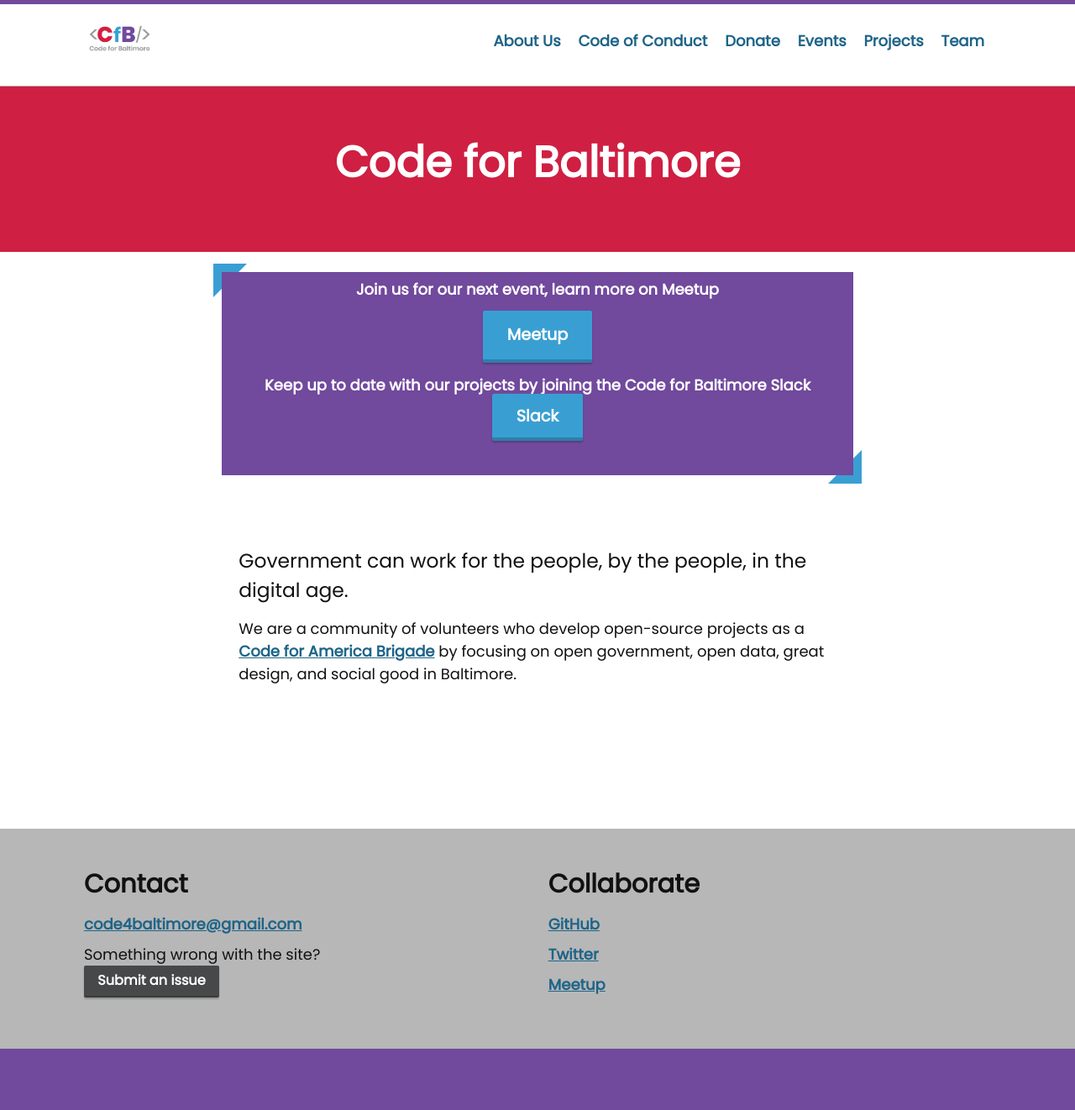
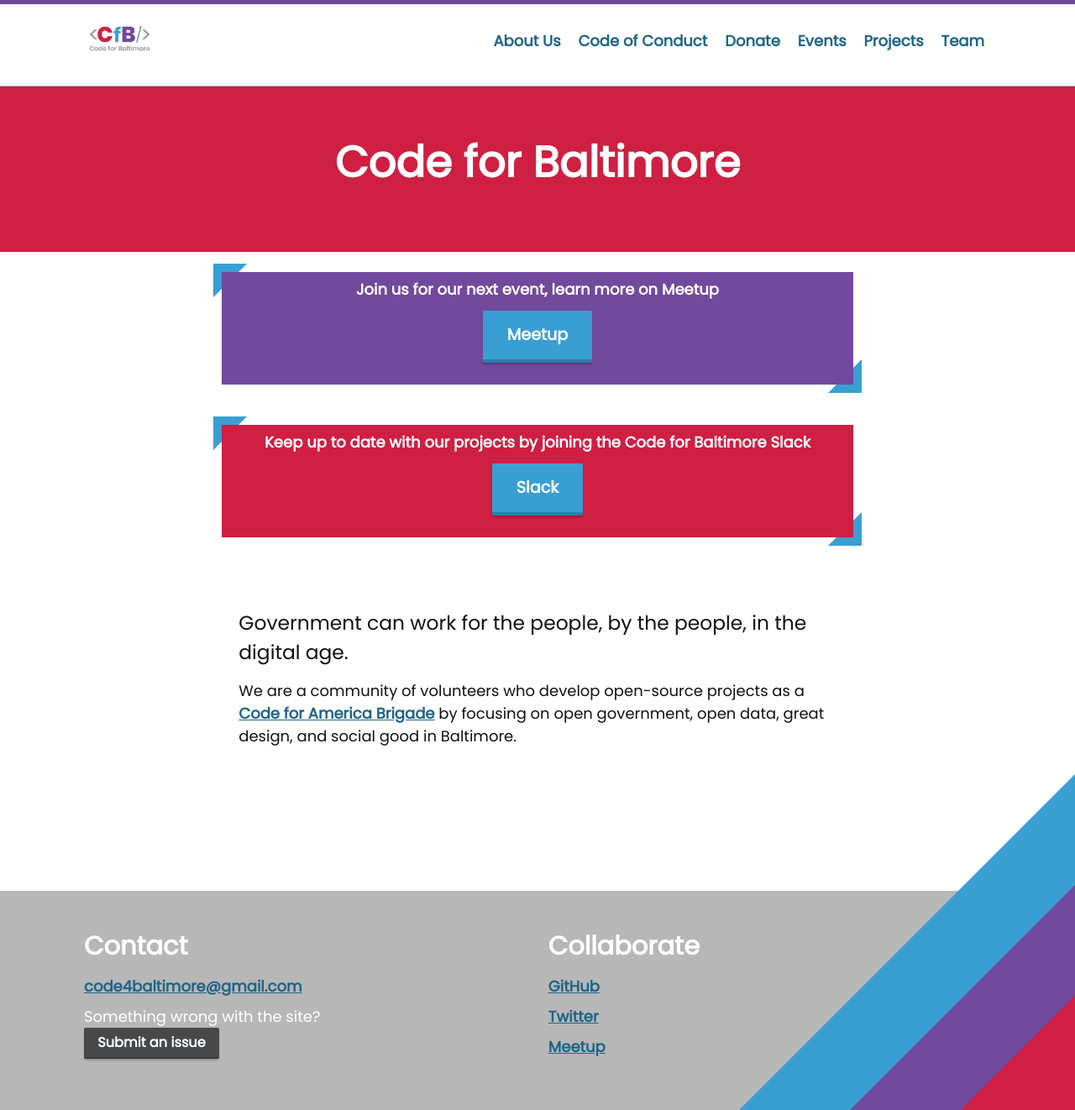
Before and after one commit to CodeForBaltimore/codeforbaltimore, a Jekyll site: the page built from index.html, in a window 1280 px wide. Shown: the whole page at 84% size. Built offline with Jekyll 4.4.1, drawn with Linux system fonts in a browser that asks for light colours; nearby versions of some CDN libraries; before the commit the page ends 1249 px from its top, so only the background shows below that.

Commit message:
playing with the triangles for the footer

```diff
--- a/_includes/footer.html
+++ b/_includes/footer.html
@@ -1,8 +1,8 @@
 <footer class="site-footer t-margin--top l-before-angled">
-
+	{% include icon/corner_bottom.html %}
   <div class="wrapper">
 
-    <div class="row">
+    <div class="row corner-bg-btm">
       <div class="col-6">
         <h2>Contact</h2>
         <ul class="contact-list">
@@ -32,6 +32,8 @@
         </ul>
       </div>
 
+
+
     </div>
 
   </div>
--- /dev/null
+++ b/_includes/icon/corner_bottom.html
@@ -0,0 +1,8 @@
+<svg xmlns="http://www.w3.org/2000/svg"  width="100px" height="100px" viewBox="0 0 100 100" version="1.1" class="corner_btm">
+	<g>
+		<path d="M 0,100 100,100 100,0 Z" style="fill:#399fd3"/>
+		<path d="M 33,100 100,100 100,33 Z" style="fill:#71499d"/>
+		<path d="M 66,100 100,100 100,66 Z" style="fill:#cf1f42"/>
+	</g>
+
+</svg>
--- a/_sass/_components.scss
+++ b/_sass/_components.scss
@@ -84,7 +84,7 @@
 .call-out {
 	position: relative;
 	background: white;
-	z-index: 1;
+	z-index: 0;
 }
 .call-out::after {
 	content: '';
@@ -104,7 +104,7 @@
 	position: absolute;
 	bottom: -10px;
 	right: -10px;
-	border-color: white;
+	border-color: transparent;
 	border-style: solid;
 	border-width: 20px;
 	border-right-color: $blue-color;
@@ -113,6 +113,12 @@
 }
 .call-out-inner {
 	background: $brand-color;
+	padding: 10px;
+	color:white;
+}
+
+.call-out-red {
+	background: $red-color;
 	padding: 10px;
 	color:white;
 }
--- /dev/null
+++ b/_sass/_footer.scss
@@ -0,0 +1,14 @@
+.corner_btm {
+	position: absolute;
+	bottom: 0;
+	right: 0;
+	width:400px;
+	height: 400px;
+	//z-index: -100;
+}
+
+.corner-bg-btm {
+	background-image: url(#corner_btm);
+	background-position: right bottom;
+	color: #fff;
+}
--- a/css/main.scss
+++ b/css/main.scss
@@ -65,6 +65,7 @@
         "buttons",
         "lists",
         "header",
+				"footer",
         "forms",
         "page-link-nav",
         "components",
--- a/index.html
+++ b/index.html
@@ -17,20 +17,28 @@
         <h2 class="t-h4">Join us for our next event, learn more on Meetup
 	        </h2>
 	      <a href="{{site.meetup_url}}" class="btn-secondary">Meetup</a>
-
-        <br>
-
-	      <h2 class="t-h4">Keep up to date with our projects by joining the Code for Baltimore Slack
-	      <a href="{{site.meetup_url}}" class="btn-secondary">Slack</a>
-	      </h2>
 	      </div>
 	      </div>
       </div>
     </div>
   </div>
 
+	<div class="row row--centered">
+		<div class="card card--no-map">
+			<div class="card-content">
+				<div class="call-out">
+					<div class="call-out-red">
+						<h2 class="t-h4">Keep up to date with our projects by joining the Code for Baltimore Slack</h2>
+							<a href="{{site.meetup_url}}" class="btn-secondary">Slack</a>
+						</h2>
+					</div>
+				</div>
+			</div>
+		</div>
+	</div>
 
-  <div class="row row--centered wrapper">
+
+	<div class="row row--centered wrapper">
     <div class="col-8 l-pad--top l-pad--bottom">
       <p class="t-lead">
 	      Government can work for the people, by the people, in the digital age.
```
Also changed, not shown: _includes/icon/corner_top.html (added, +8 -0 lines).
